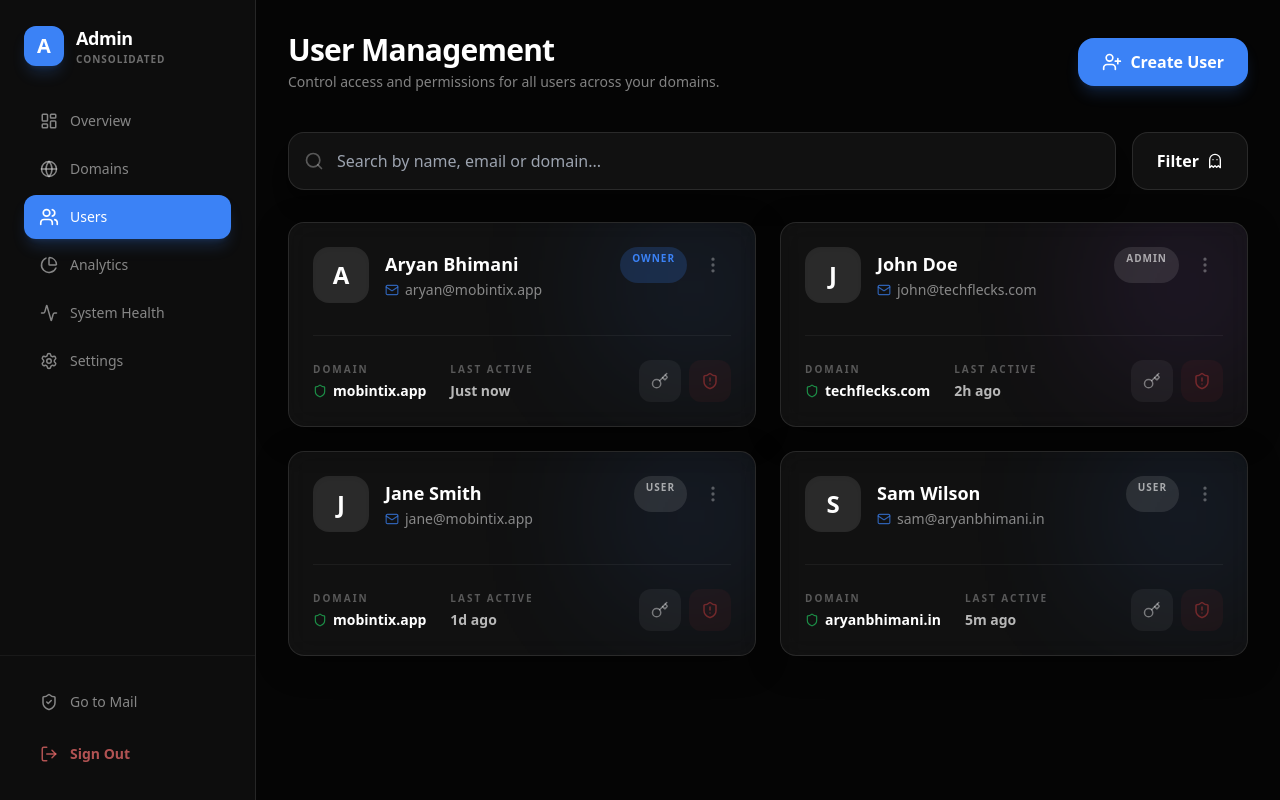
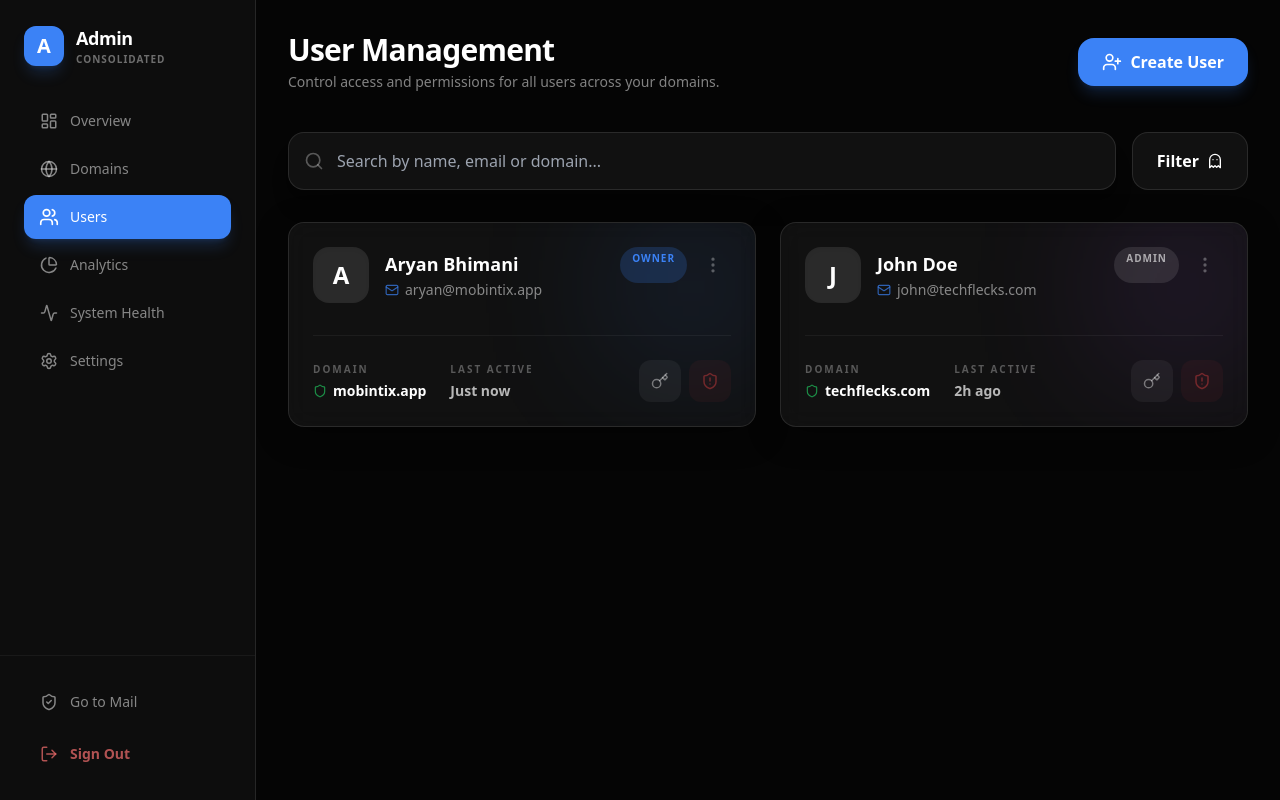
Before and after one commit to mobintix-in/mail, a Next.js app: page /admin/users in a window 1280 px wide. Built offline with nearby package versions, Linux system fonts and the light colour scheme.

Commit message:
Mobintix

```diff
--- a/app/admin/analytics/page.tsx
+++ b/app/admin/analytics/page.tsx
@@ -69,8 +69,6 @@ export default function AnalyticsPage() {
                             {[
                                 { name: "mobintix.app", share: "58%", color: "bg-primary" },
                                 { name: "techflecks.com", share: "24%", color: "bg-purple-500" },
-                                { name: "aryanbhimani.in", share: "12%", color: "bg-blue-500" },
-                                { name: "Others", share: "6%", color: "bg-white/20" },
                             ].map((domain, i) => (
                                 <div key={i} className="space-y-2">
                                     <div className="flex justify-between text-sm font-medium">
--- a/app/admin/domains/page.tsx
+++ b/app/admin/domains/page.tsx
@@ -8,8 +8,7 @@ import { cn } from "../../../lib/utils";
 
 const domains = [
     { id: 1, name: "mobintix.app", status: "Active", users: 12, health: "A+", provider: "Cloudflare" },
-    { id: 2, name: "techflecks.com", status: "Pending", users: 5, health: "B", provider: "GoDaddy" },
-    { id: 3, name: "aryanbhimani.in", status: "Active", users: 2, health: "A", provider: "Namecheap" },
+    { id: 2, name: "techflecks.com", status: "Pending", users: 5, health: "B", provider: "GoDaddy" }
 ];
 
 export default function DomainsPage() {
@@ -37,7 +36,7 @@ export default function DomainsPage() {
                 {/* Stats Grid */}
                 <div className="grid grid-cols-1 md:grid-cols-3 gap-6 mb-10">
                     {[
-                        { label: "Total Domains", value: "8", icon: Globe, color: "text-blue-500" },
+                        { label: "Total Domains", value: "2", icon: Globe, color: "text-blue-500" },
                         { label: "Active Users", value: "24", icon: Shield, color: "text-green-500" },
                         { label: "Server Load", value: "12%", icon: Server, color: "text-purple-500" },
                     ].map((stat, i) => (
--- a/app/admin/users/page.tsx
+++ b/app/admin/users/page.tsx
@@ -9,8 +9,6 @@ import { cn } from "../../../lib/utils";
 const users = [
     { id: 1, name: "Aryan Bhimani", email: "aryan@mobintix.app", domain: "mobintix.app", role: "Owner", lastActive: "Just now" },
     { id: 2, name: "John Doe", email: "john@techflecks.com", domain: "techflecks.com", role: "Admin", lastActive: "2h ago" },
-    { id: 3, name: "Jane Smith", email: "jane@mobintix.app", domain: "mobintix.app", role: "User", lastActive: "1d ago" },
-    { id: 4, name: "Sam Wilson", email: "sam@aryanbhimani.in", domain: "aryanbhimani.in", role: "User", lastActive: "5m ago" },
 ];
 
 export default function UsersPage() {
```
